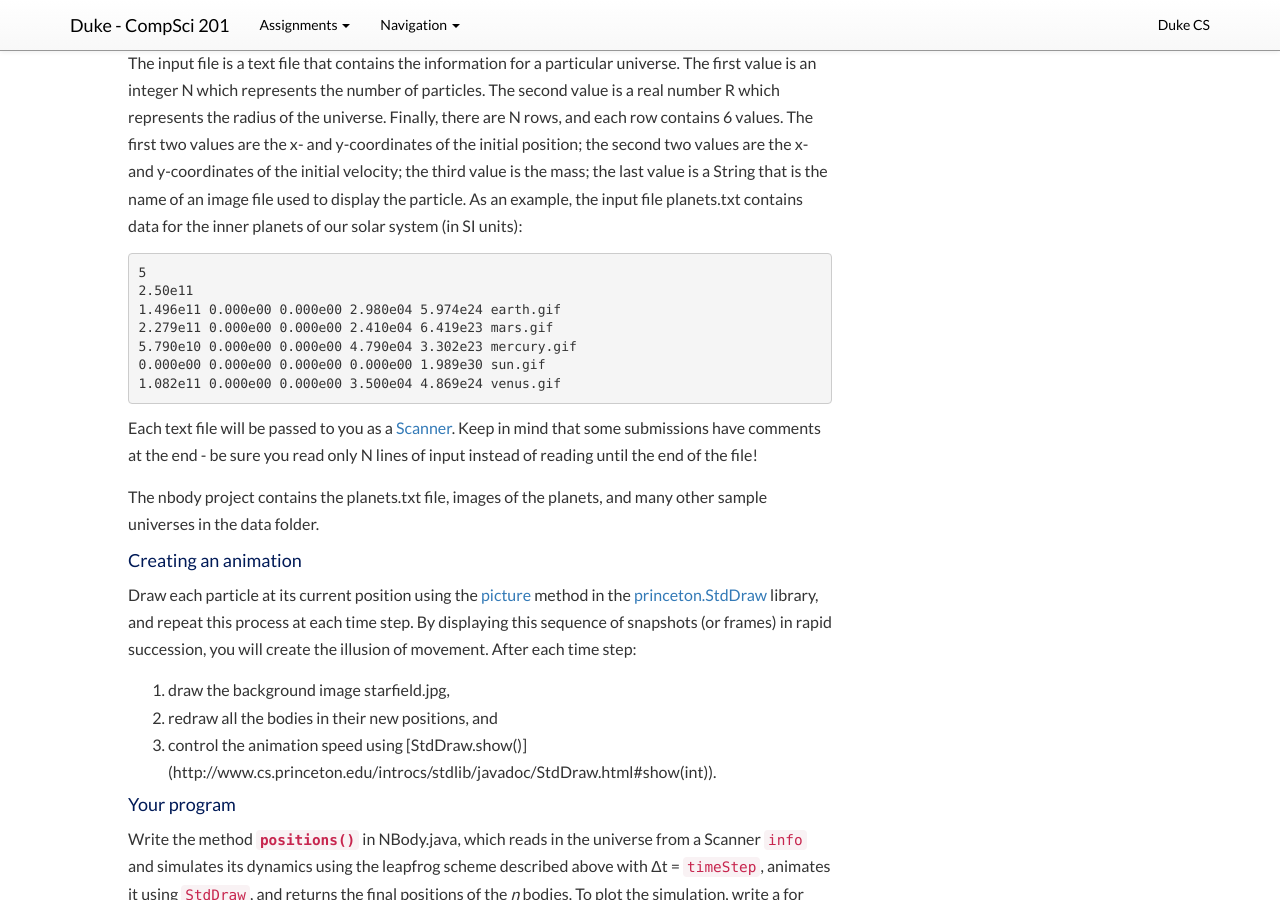
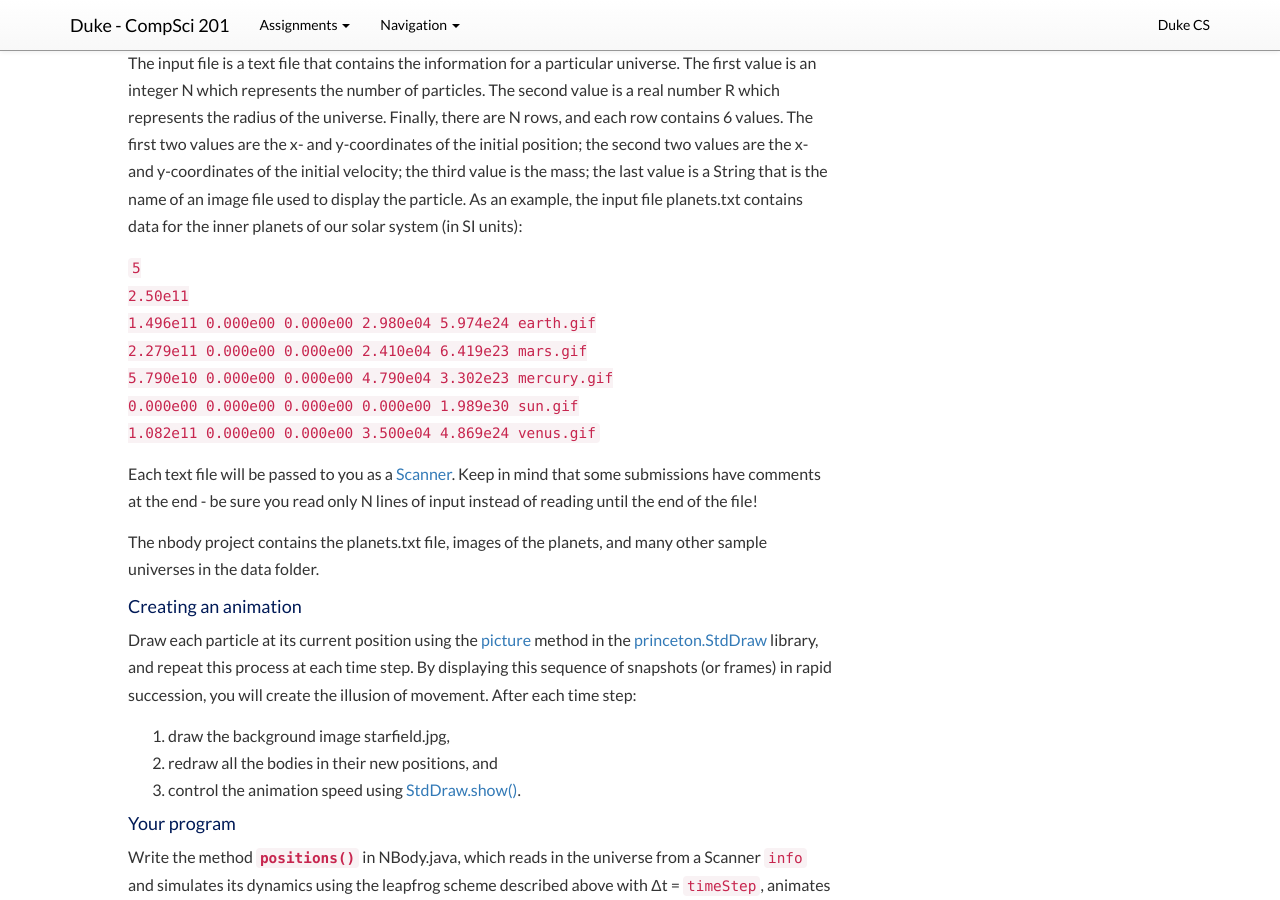
Before and after one commit to compsci201/compsci201.github.io, a Jekyll site: the page built from nbody/2-program-specs.md, in a window 1280 px wide and 900 px high, scrolled down 322 px. Built offline with Jekyll 4.4.1, drawn with Linux system fonts in a browser that asks for light colours; nearby versions of some CDN libraries.

Commit message:
Minor fixation. Ordered lists for "The numerics" part aren't properly shown on the actual site (but nothing wrong with the markdown file, propably the fault of the host software)

````diff
--- a/nbody/2-program-specs.md
+++ b/nbody/2-program-specs.md
@@ -9,15 +9,15 @@
 ####Input Format
 The input file is a text file that contains the information for a particular universe. The first value is an integer N which represents the number of particles. The second value is a real number R which represents the radius of the universe. Finally, there are N rows, and each row contains 6 values. The first two values are the x- and y-coordinates of the initial position; the second two values are the x- and y-coordinates of the initial velocity; the third value is the mass; the last value is a String that is the name of an image file used to display the particle. As an example, the input file planets.txt contains data for the inner planets of our solar system (in SI units):
 
-```
-5
-2.50e11
-1.496e11 0.000e00 0.000e00 2.980e04 5.974e24 earth.gif
-2.279e11 0.000e00 0.000e00 2.410e04 6.419e23 mars.gif
-5.790e10 0.000e00 0.000e00 4.790e04 3.302e23 mercury.gif
-0.000e00 0.000e00 0.000e00 0.000e00 1.989e30 sun.gif
-1.082e11 0.000e00 0.000e00 3.500e04 4.869e24 venus.gif
-```
+<code>
+5<br>
+2.50e11<br>
+1.496e11 0.000e00 0.000e00 2.980e04 5.974e24 earth.gif<br>
+2.279e11 0.000e00 0.000e00 2.410e04 6.419e23 mars.gif<br>
+5.790e10 0.000e00 0.000e00 4.790e04 3.302e23 mercury.gif<br>
+0.000e00 0.000e00 0.000e00 0.000e00 1.989e30 sun.gif<br>
+1.082e11 0.000e00 0.000e00 3.500e04 4.869e24 venus.gif<br>
+</code>
 
 Each text file will be passed to you as a [Scanner](http://docs.oracle.com/javase/8/docs/api/java/util/Scanner.html). Keep in mind that some submissions have comments at the end - be sure you read only N lines of input instead of reading until the end of the file!
 
@@ -29,7 +29,7 @@
 <ol>
 <li>draw the background image starfield.jpg, </li>
 <li>redraw all the bodies in their new positions, and </li>
-<li>control the animation speed using [StdDraw.show()](http://www.cs.princeton.edu/introcs/stdlib/javadoc/StdDraw.html#show(int)). </li>
+<li>control the animation speed using <a href="http://www.cs.princeton.edu/introcs/stdlib/javadoc/StdDraw.html#show(int)" target="_blank">StdDraw.show()</a>. </li>
 </ol>
 
 ####Your program
````
Also changed, not shown: nbody/1-physics.md (+19 -10 lines), nbody/6-grading.md (+7 -7 lines).
